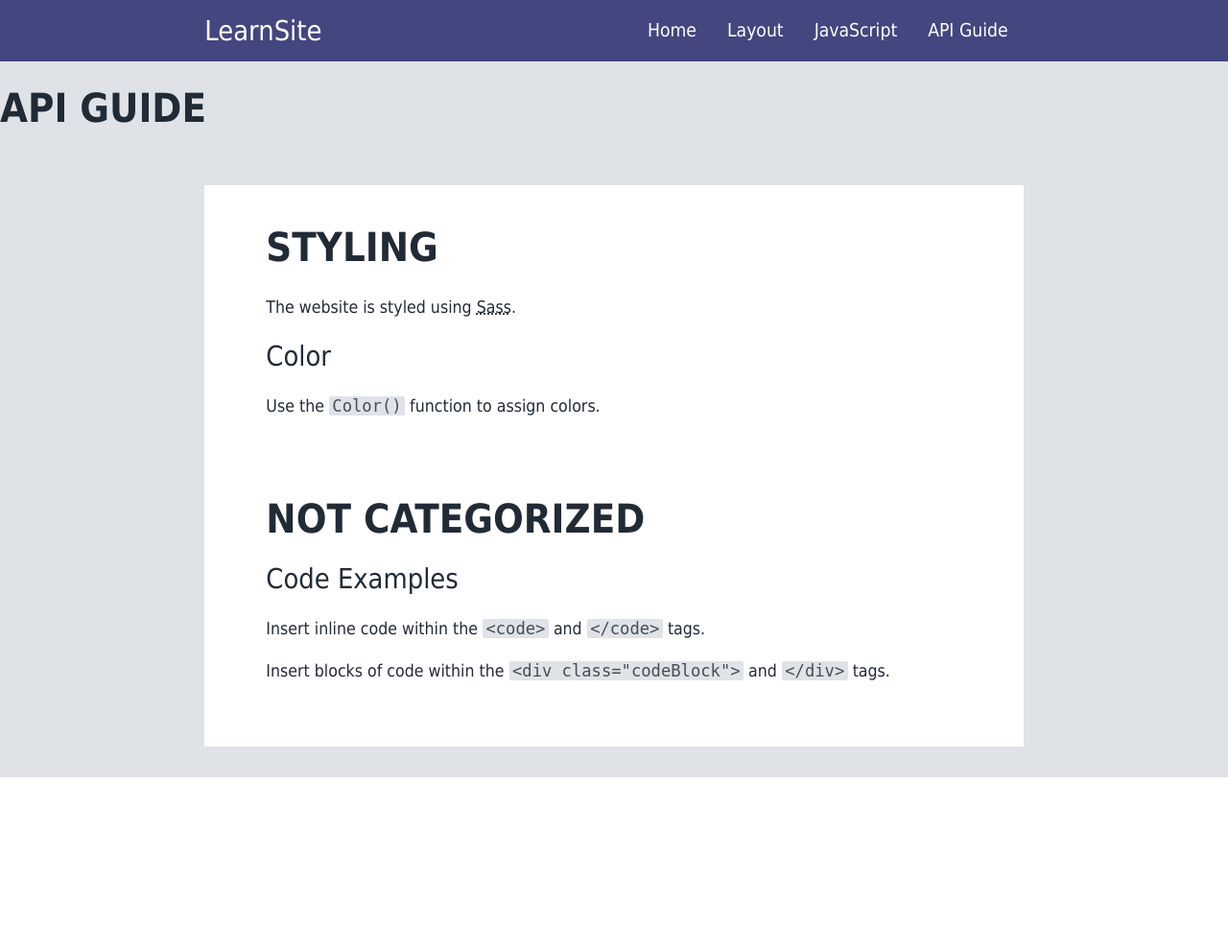
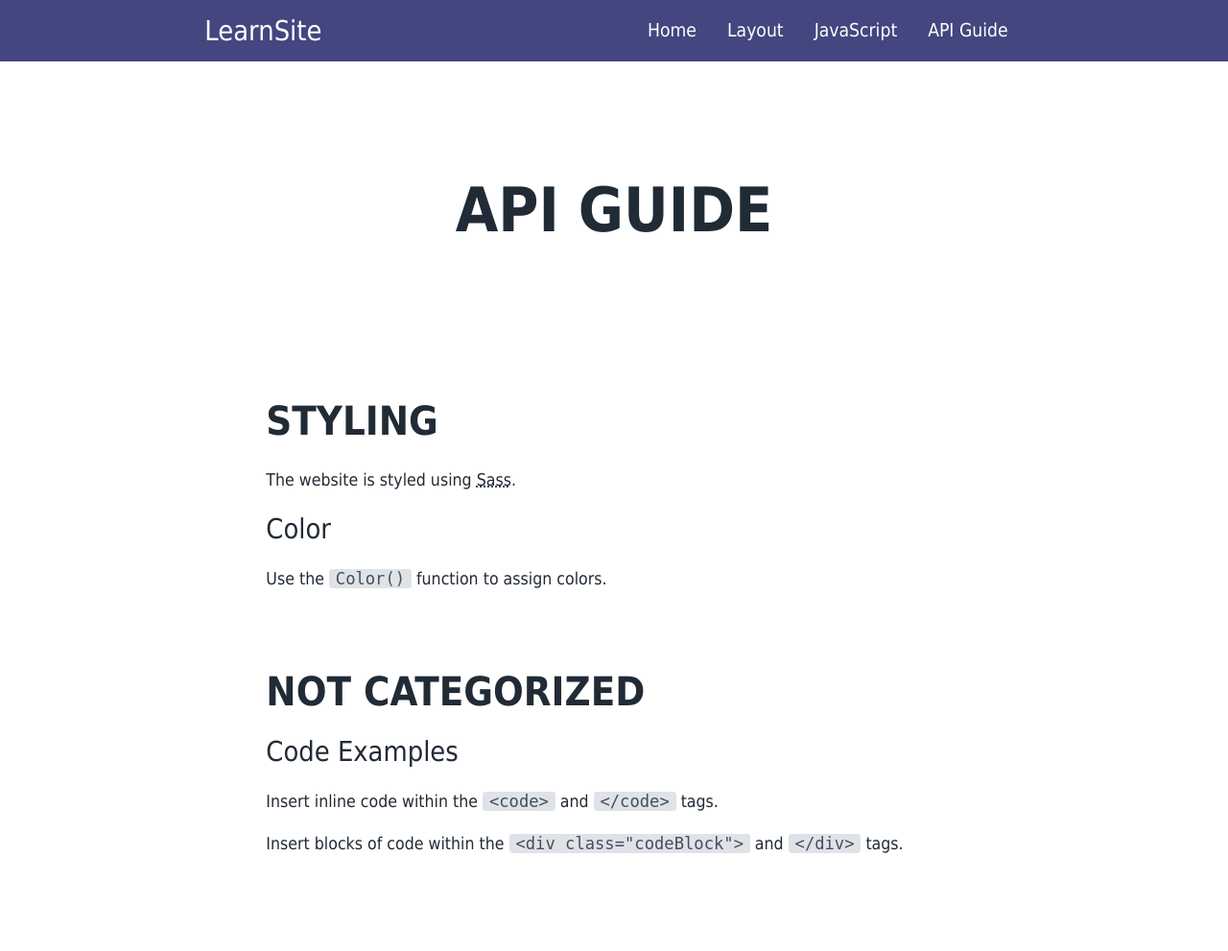
Before and after one commit to CasperMobit/LearnSite, a PHP site: page /api.php in a window 1280 px wide. Shown: the whole page at 96% size. Before the commit the page ends 810 px from the top, so only its background shows below. Run offline with PHP 8.4, Linux system fonts and the light colour scheme.

Commit message:
Redesign of page structure, added code block styling, made changes to header sub-menu

```diff
--- a/css/_base.scss
+++ b/css/_base.scss
@@ -34,18 +34,27 @@ html {
 * {box-sizing: border-box;}
 
 body {
-	background-color: Color('sky');
+	background-color: Color('white');
 	display: flex;
 	flex-direction: column;
 	margin: 0;
 	position: relative;
 	min-width: 360px;
 }
+code, .codeBlock {
+	background-color: Color('sky');
+	color: Color('ink', 'light');
+	font-family: monospace;
+}
 code {
-	background-color: Color('sky');
-	border-radius: .1em;
-	color: Color('ink', 'light');
-	padding: 0 .2em;
+	border-radius: .2em;
+	padding: 0 .4em;
+}
+.codeBlock {
+	border-radius: .4rem;
+	line-height: 1.2rem;
+	padding: 1.2rem;
+	width: fit-content;
 }
 p {
 	max-width: 50rem;
@@ -62,6 +71,15 @@ textarea, pre {
     -moz-tab-size : 4;
       -o-tab-size : 4;
          tab-size : 4;
+}
+
+.heroTitle {
+	font-size: 4rem;
+	padding: 10vh 0 10vh 0;
+	text-align: center;
+}
+.noTopMargin {
+	margin-top: 0 !important;
 }
 
 #AsciiTable {
@@ -83,7 +101,6 @@ textarea, pre {
 #wrapper {
 	padding: Array($padding, 'wrapper', 'top') Array($padding, 'wrapper', 'right') Array($padding, 'wrapper', 'bottom') Array($padding, 'wrapper', 'left');
 	.content {
-		background-color: Color('white');
 		margin: Array($margin, 'content', 'top') Array($margin, 'content', 'right') Array($margin, 'content', 'bottom') Array($margin, 'content', 'left');
 		padding: Array($padding, 'content', 'top') Array($padding, 'content', 'right') Array($padding, 'content', 'bottom') Array($padding, 'content', 'left');
 	}
--- a/css/_header.scss
+++ b/css/_header.scss
@@ -40,7 +40,7 @@ nav {
 	}
 }
 .nav-sub-menu {
-	background-color: Color('main');
+	background-color: Color('main', 'dark');
 	color: Color('white');
 	display: none;
 	list-style: none;
--- a/css/_typeface.scss
+++ b/css/_typeface.scss
@@ -79,7 +79,7 @@ body {
 	font-family: $font-family_body;
 	line-height: $line-height_body;
 }
-code {
+code, .codeBlock {
 	font-size: Array($font-size, 'code');
 }
 h1 {
--- a/css/style.css
+++ b/css/style.css
@@ -50,7 +50,7 @@ nav a {
 }
 
 .nav-sub-menu {
-  background-color: #43467F;
+  background-color: #1C2260;
   color: #FFFFFF;
   display: none;
   list-style: none;
@@ -112,7 +112,7 @@ html {
 }
 
 body {
-  background-color: #DFE3E8;
+  background-color: #FFFFFF;
   display: -webkit-box;
   display: -ms-flexbox;
   display: flex;
@@ -125,11 +125,24 @@ body {
   min-width: 360px;
 }
 
+code, .codeBlock {
+  background-color: #DFE3E8;
+  color: #454F5B;
+  font-family: monospace;
+}
+
 code {
-  background-color: #DFE3E8;
-  border-radius: .1em;
-  color: #454F5B;
-  padding: 0 .2em;
+  border-radius: .2em;
+  padding: 0 .4em;
+}
+
+.codeBlock {
+  border-radius: .4rem;
+  line-height: 1.2rem;
+  padding: 1.2rem;
+  width: -webkit-fit-content;
+  width: -moz-fit-content;
+  width: fit-content;
 }
 
 p {
@@ -148,6 +161,16 @@ textarea, pre {
   -moz-tab-size: 4;
   -o-tab-size: 4;
   tab-size: 4;
+}
+
+.heroTitle {
+  font-size: 4rem;
+  padding: 10vh 0 10vh 0;
+  text-align: center;
+}
+
+.noTopMargin {
+  margin-top: 0 !important;
 }
 
 #AsciiTable {
@@ -176,7 +199,6 @@ textarea, pre {
 }
 
 #wrapper .content {
-  background-color: #FFFFFF;
   margin: 2rem 0rem 0rem 0rem;
   padding: 1rem 4rem 3rem 4rem;
 }
@@ -355,7 +377,7 @@ body {
   line-height: 1;
 }
 
-code {
+code, .codeBlock {
   font-size: 1.2em;
 }
 
```
Also changed, not shown: 1 other file.
